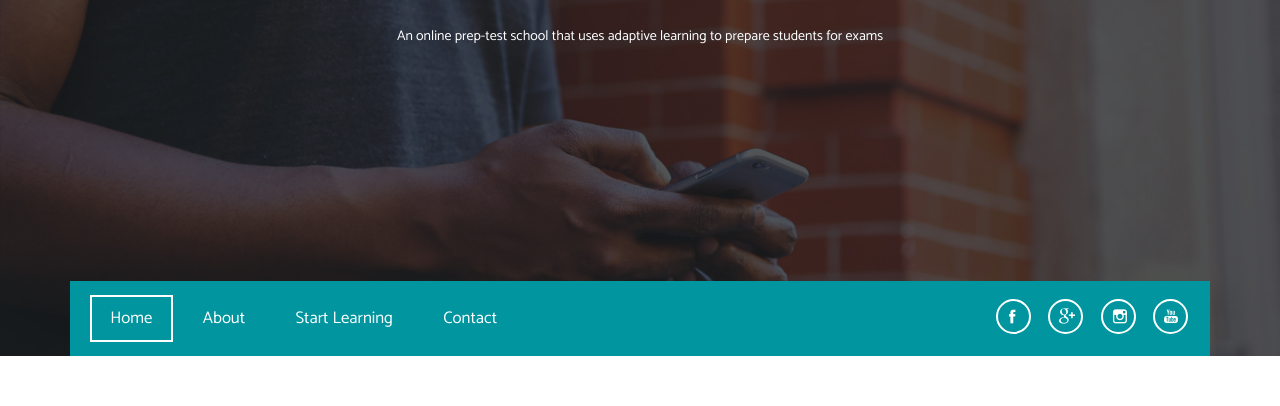
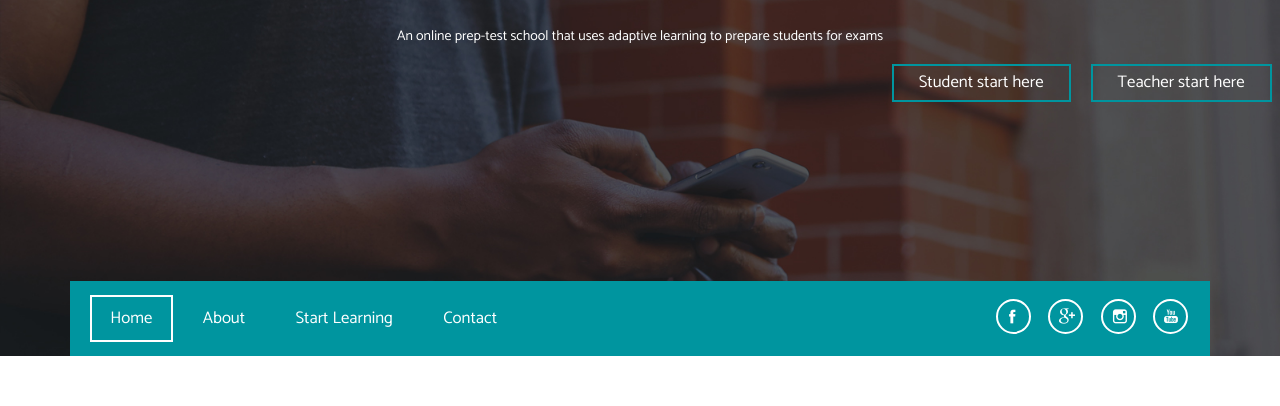
Before and after one commit to JuliusNM/academic, a plain HTML site: page index.html in a window 1280 px wide. Shown: the part 394-800 px from the top of the page. Drawn offline with Linux system fonts and the light colour scheme.

Commit message:
Update index.html

```diff
--- a/index.html
+++ b/index.html
@@ -108,6 +108,12 @@ Smartphone Compatible web template, free webdesigns for Nokia, Samsung, LG, Sony
 					<p>WAEC has never been this easy to ace</p>
 				</div>
 				<p class="banner-text1">An online prep-test school that uses adaptive learning to prepare students for exams</p>
+			</div>
+			<div class="login">
+				<ul class="nav-login">
+					<li><a href="#" data-toggle="modal" data-target="#">Student start here</a></li>
+					<li><a href="#" data-toggle="modal" data-target="#">Teacher start here</a></li>
+				</ul>
 			</div>
 		</div>
 		<div class="nav-top">
```
